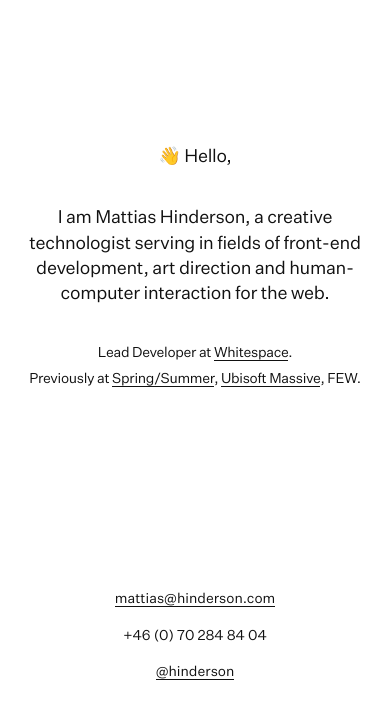
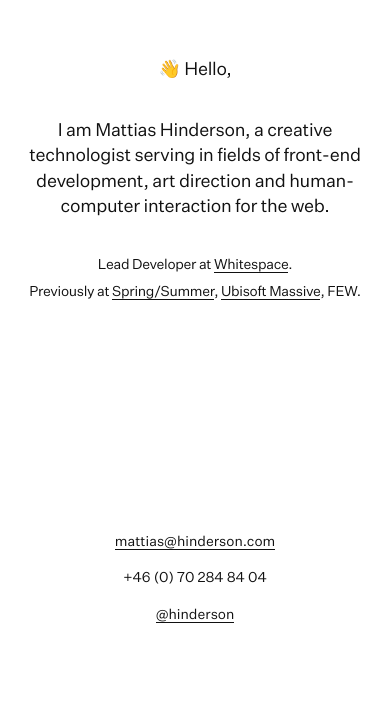
Before and after one commit to hinderson/hinderson_com, a plain HTML site: page index.html in a window 390 px wide. Shown: the part 101-820 px from the top of the page. Drawn offline with Linux system fonts and the light colour scheme.

Commit message:
fix: mobile

```diff
--- a/index.html
+++ b/index.html
@@ -132,8 +132,8 @@
       }
       @media screen and (max-width: 540px) {
         .site-canvas {
-          padding-left: 0.5em;
-          padding-right: 0.5em;
+          grid-template-rows: 1fr 0.5fr;
+          padding: 2em 0.5em;
         }
         p {
           font-size: 18px;
@@ -141,6 +141,12 @@
         .cv,
         .site-footer ul {
           font-size: 14px;
+        }
+        .primary-content {
+          grid-row: 1;
+        }
+        .site-footer {
+          grid-row: 2;
         }
       }
     </style>
```
